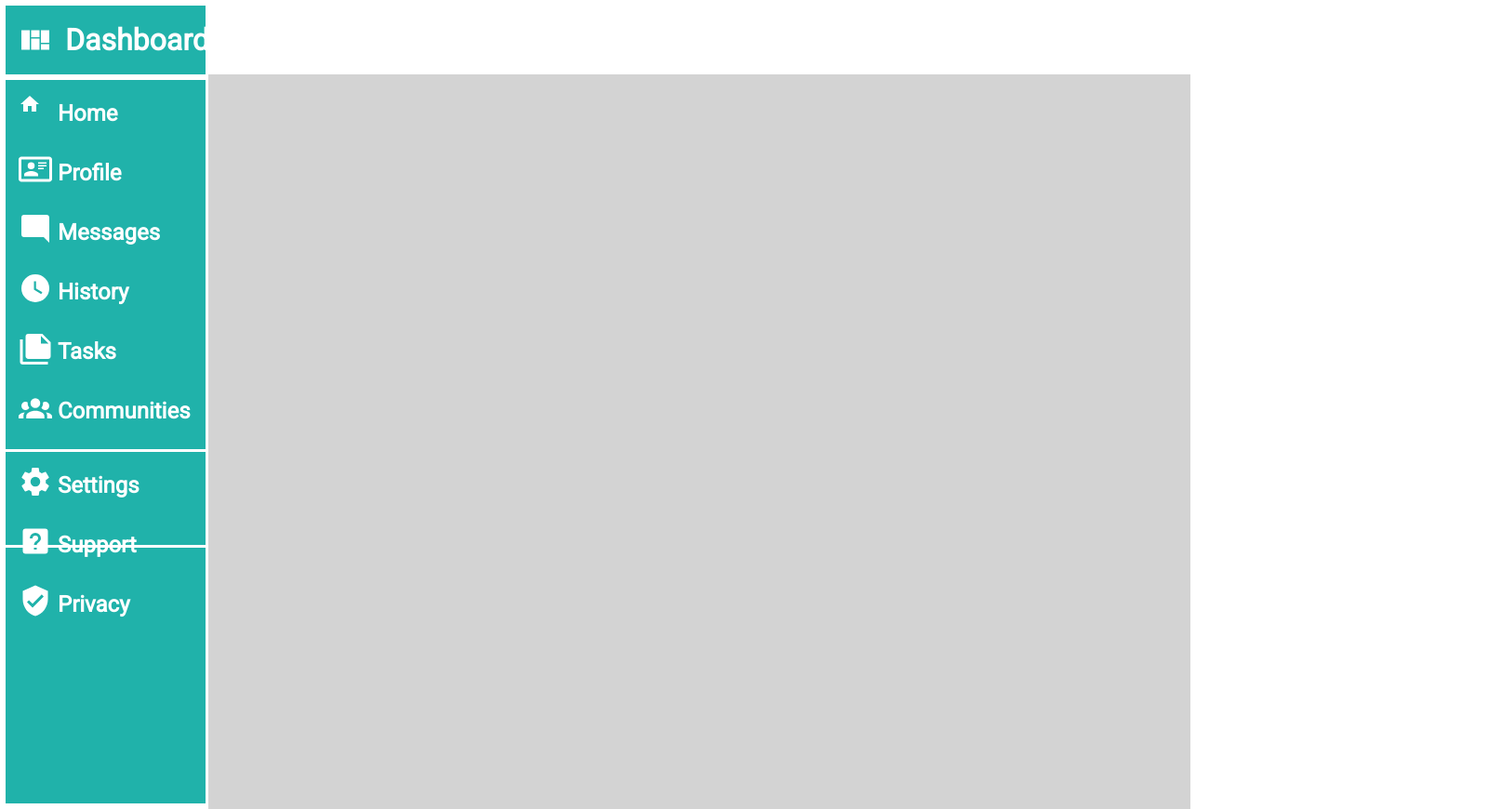
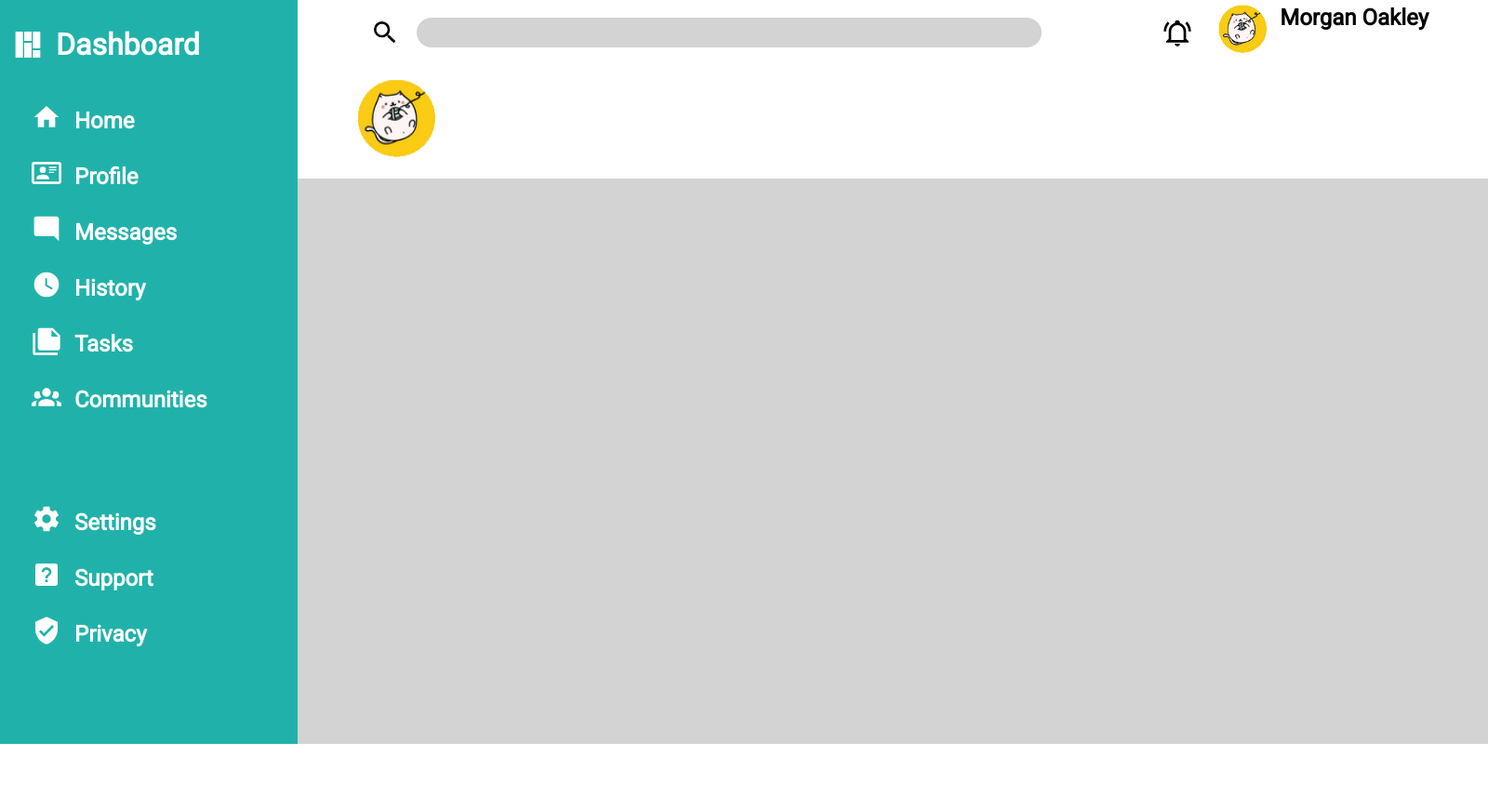
Before and after one commit to CarrotHandsome/odin-admin-dashboard, a plain HTML site: page index.html in a window 1280 px wide. Shown: the whole page at 93% size, 1600 px wide, since content can reach past the window. After the commit the page ends 800 px from the top, so only its background shows below. Drawn offline with Linux system fonts and the light colour scheme.

Commit message:
transition

```diff
--- a/index.html
+++ b/index.html
@@ -12,12 +12,12 @@
     <div class="container">
         <div class="sidebar">
             <div class="logo">
-                <img id="logo" src="SVGs/logo.svg" alt="logo"></img>
+                <img id="main-logo" src="SVGs/logo.svg" alt="logo"></img>
                 <h1>Dashboard</h1>
             </div>
             <div class="menu">
                 <ul>
-                    <li><object id="logo" data="SVGs/home.svg" type="image/svg+xml" alt="logo"></object> <h2>Home</h2></li>
+                    <li><img id="logo" src="SVGs/home.svg" alt="logo"></img> <h2>Home</h2></li>
                     <li><img id="logo" src="SVGs/profile.svg" alt="logo"></img> <h2>Profile</h2></li>
                     <li><img id="logo" src="SVGs/message-reply.svg" alt="logo"></img> <h2>Messages</h2></li>
                     <li><img id="logo" src="SVGs/clock.svg" alt="logo"></img> <h2>History</h2></li>
@@ -34,10 +34,27 @@
                 </ul>
             </div>
         </div>
+
         <div class="header">
-            <div class="search-container"></div>
-            <div class="user"></div>
+            <div class="search-container">
+                <form class="search-form">
+                    <label for="search"><img id="logo" src="SVGs/search.svg" alt="logo"></label>
+                    <input class="search-field" name="search" type="text"
+                </form>
+                <div></div>
+            </div>
+            <div class="header-buffer"></div>
+            <div class="user-container">
+                <img id="logo" src="SVGs/bell-ring-outline.svg" alt="logo">
+                <img id="user" src="PNGs/dashboard-user-icon.PNG" alt="logo">
+                <h2>Morgan Oakley</h2>
+            </div>
+            <div class="greeting-container">
+                <img id="user-greeting" src="PNGs/dashboard-user-icon.PNG" alt="logo">
+            </div>
+            <div class="contribute-container"></div>
         </div>
+
         <div class="main">
             <div class="projects"></div>
             <div class="announcements">
--- a/styles.css
+++ b/styles.css
@@ -5,17 +5,18 @@
     font-weight: bolder;
 }
 
-body, .container {
+html, body, .container {
     height: 100vh;
 }
 
 .menu>ul, .settings>ul {
     display: flex;
     flex-direction: column;
+
 }
 .menu>ul>li, .settings>ul>li {
     display: grid;
-    grid-template-columns: 7vh auto;
+    grid-template-columns: 5rem auto;
 }
 
 li>h2 {
@@ -27,27 +28,47 @@ li>h2 {
     margin-right: auto;
 }
 
-li>object {
-    width: 24px;
-    height: 24px;
+input {
+    position: relative;
+    top: .9rem;
+
 }
+
 .container {
     display: grid;
     height: 100vh;
-    grid-template-columns: 28vh auto;
-    grid-template-rows: 10vh auto;
+    grid-template-columns: 20rem auto;
+    grid-template-rows: 12rem auto;
 
 }
 
 .header {
+    padding-top: 5px;
+    padding-left: 4rem;
+    padding-right: 4rem;
     grid-column: 2 / 3;
     grid-row: 1 / 2;
+    display: grid;
+    grid-template-columns: 50rem auto 22rem;
+    grid-template-rows: 5rem 6.8rem;
+}
+
+
+
+.user-container {
+    margin-left: auto;
+    display: grid;
+    grid-template-columns:4rem 5rem auto;
+    justify-items: center;
+
+
 }
 
 .sidebar {
-    border-style: solid;
+    /* border-style: solid;  */
+    min-width: 20rem;
     display: grid;
-    grid-template-rows: 10vh 50vh 48vh;
+    grid-template-rows: 6rem 27rem auto;
     background-color: lightseagreen;
     color: white;
     grid-column: 1 / 2;
@@ -62,40 +83,52 @@ li>object {
 }
 
 .logo {
-    border-style: solid;
+    /* border-style: solid; */
     display: flex;
     align-items: center;
-    justify-content: center;
-    display: grid;
-    grid-template-columns: 1fr 5fr;
-
-
+    justify-content: left;
+    /* display: grid;
+    grid-template-columns: 1fr 5fr;     */
 }
 
-#logo {
+#main-logo {
+    position: relative;
     fill: white;
     padding: 14px;
-    height: 36px;
-    width: 36px;
+    height: 3rem;
+    width: 2rem;
+}
+#logo {
+    position: relative;
+    margin-left: auto;
+    fill: white;
+    padding: 14px;
+    height: 2rem;
+    width: 2rem;
 }
 
 .menu {
-    min-height: 500px;
-    border-style: solid;
+    /* border-style: solid; */
 
 }
 
 .settings {
-    border-style: solid;
+    /* border-style: solid; */
 
 }
 
-.search-container {
+.search-form {
+    display: grid;
+    grid-template-columns: 64px auto;
 
 }
 
-.user {
-
+.search-field {
+    background-color: lightgrey;
+    width: 42rem;
+    height: 32px;
+    border-radius: 25px;
+    border-style: none;
 }
 
 .projects {
@@ -113,3 +146,12 @@ li>object {
 .trending {
 
 }
+
+#user {
+    width: 52px;
+    height: 52px;
+}
+#user-greeting {
+    width: 84px;
+    height: 84px;
+}
```
Also changed, not shown: PNGs/dashboard-user-icon.PNG (added), SVGs/search.svg (added).
